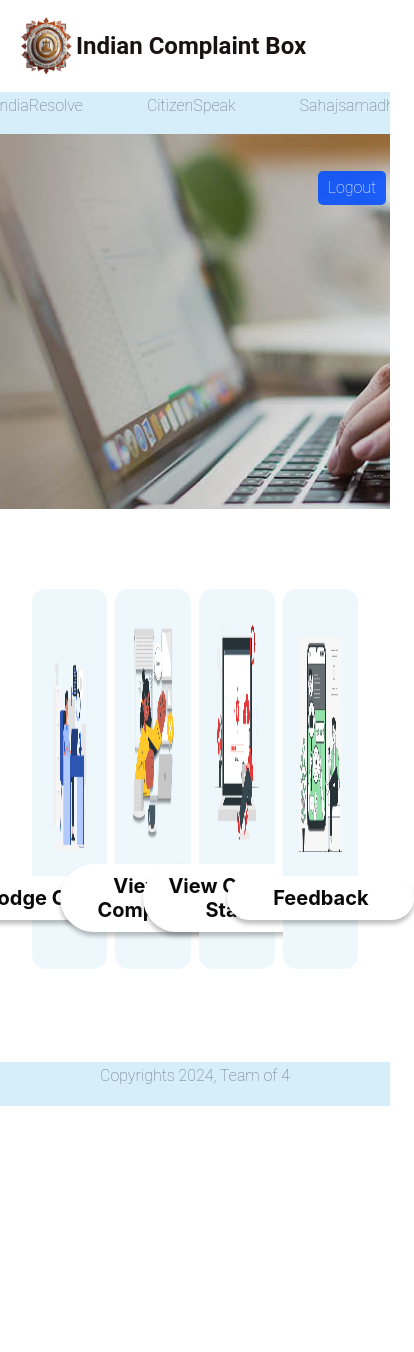
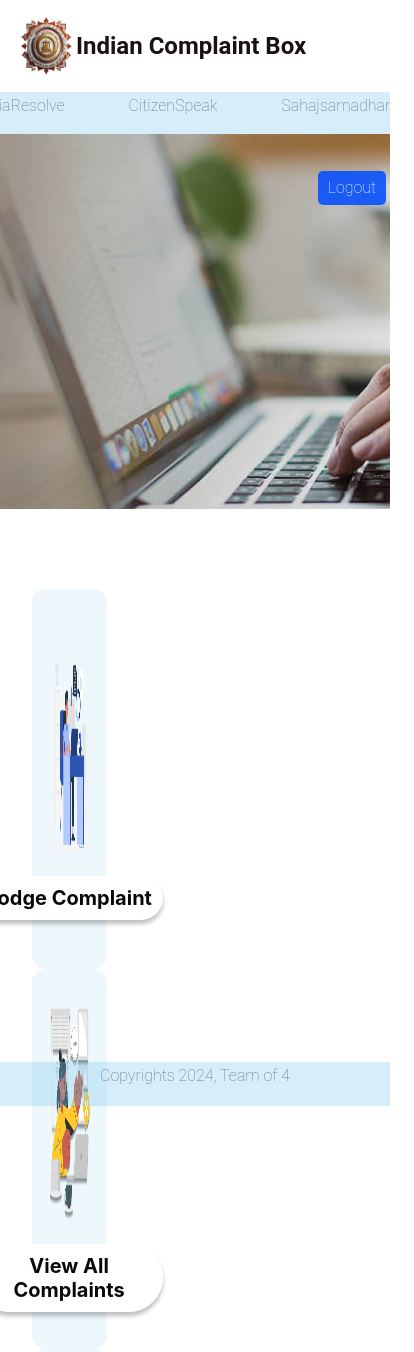
Before and after one commit to gkmohith17/Complaint-Managment-Website, a React (Create React App) app in the folder frontend/: page /Complaint-Box/dashboard in a window 390 px wide. Shown: the top 1352 px of the page, 414 px wide, since content can reach past the window. Before the commit the page ends 1106 px from the top, so only its background shows below. Built offline with nearby package versions, Linux system fonts and the light colour scheme.

Commit message:
Dependencies added

```diff
--- a/frontend/src/Components/Pages/db.css
+++ b/frontend/src/Components/Pages/db.css
@@ -39,6 +39,12 @@
   margin: auto;
   margin-top: 5em;
   justify-content: space-between;
+}
+
+@media  (max-width:600px) {
+  .container{
+    flex-direction: column;
+  }
 }
 
 .content {
```
Also changed, not shown: frontend/package.json (+8 -2 lines), 1 other file (tests, documents, lock files or other folders).
